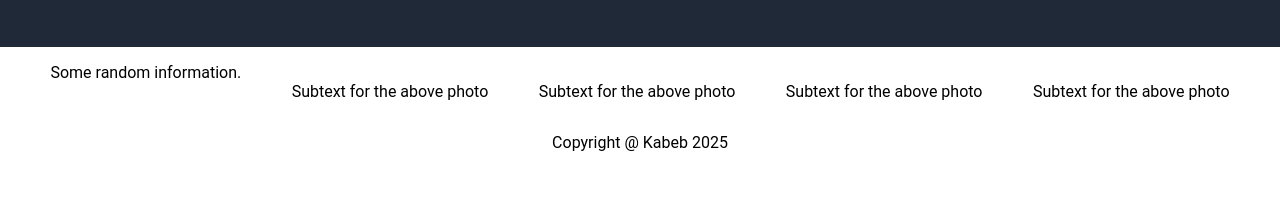
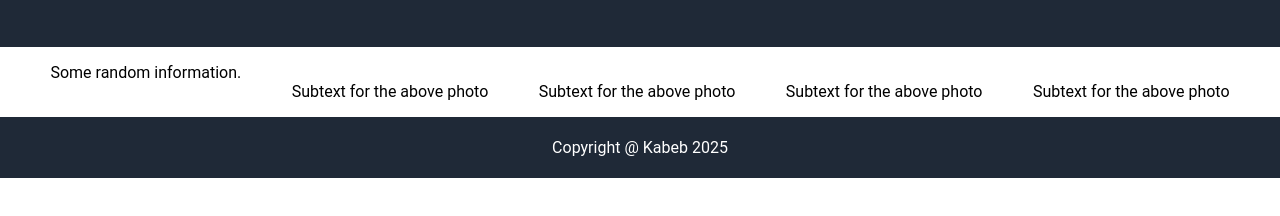
Before and after one commit to Kabeb/running-guide-demo-page, a plain HTML site: page index.html in a window 1280 px wide. Shown: the part 286-502 px from the top of the page. Drawn offline with Linux system fonts and the light colour scheme.

Commit message:
Added css for footer

```diff
--- a/css/style.css
+++ b/css/style.css
@@ -70,4 +70,7 @@ body {
 .footer {
     display: flex;
     justify-content: center;
+    background-color: #1F2937;
+    color: white;
+    padding: 5px 0;
 }
```
